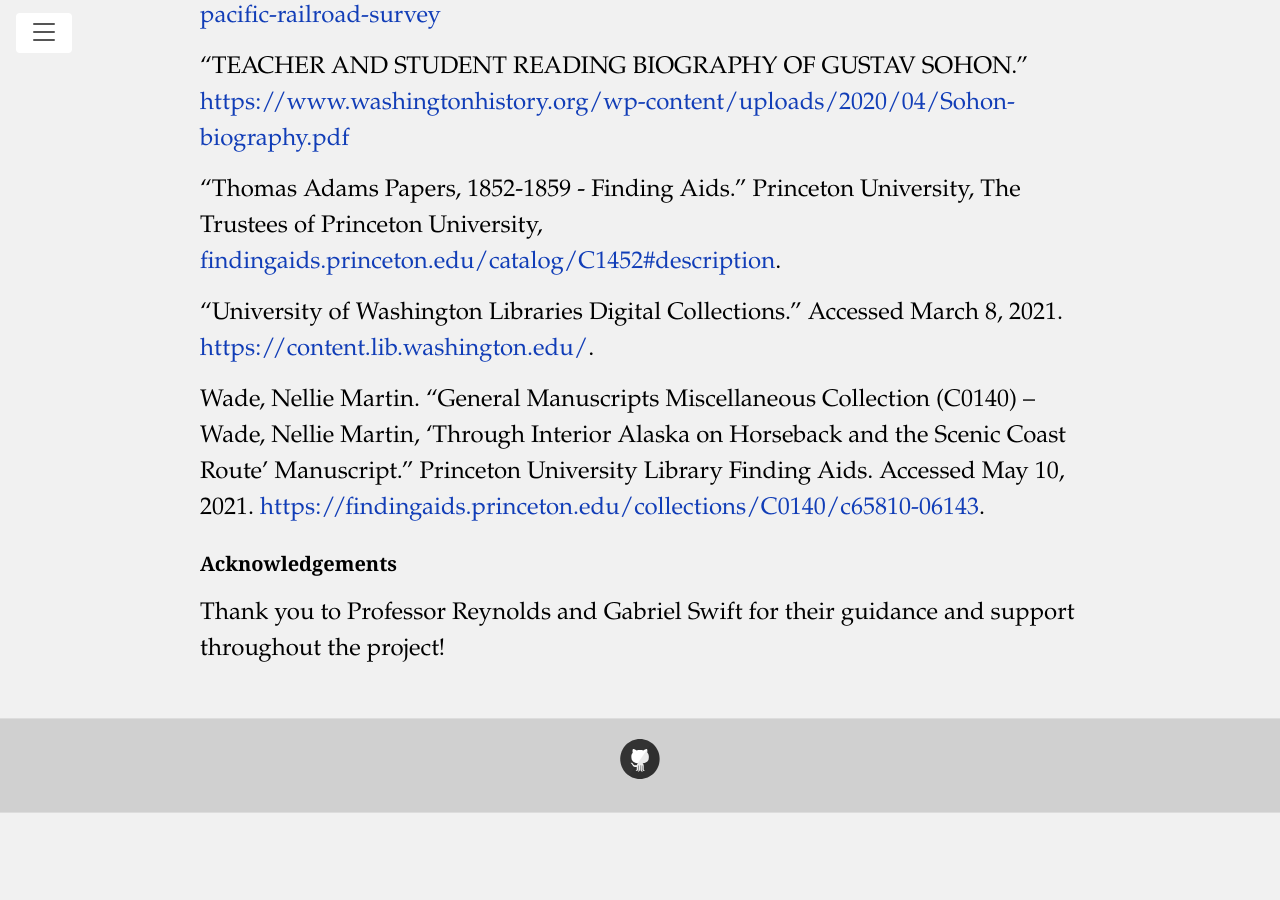
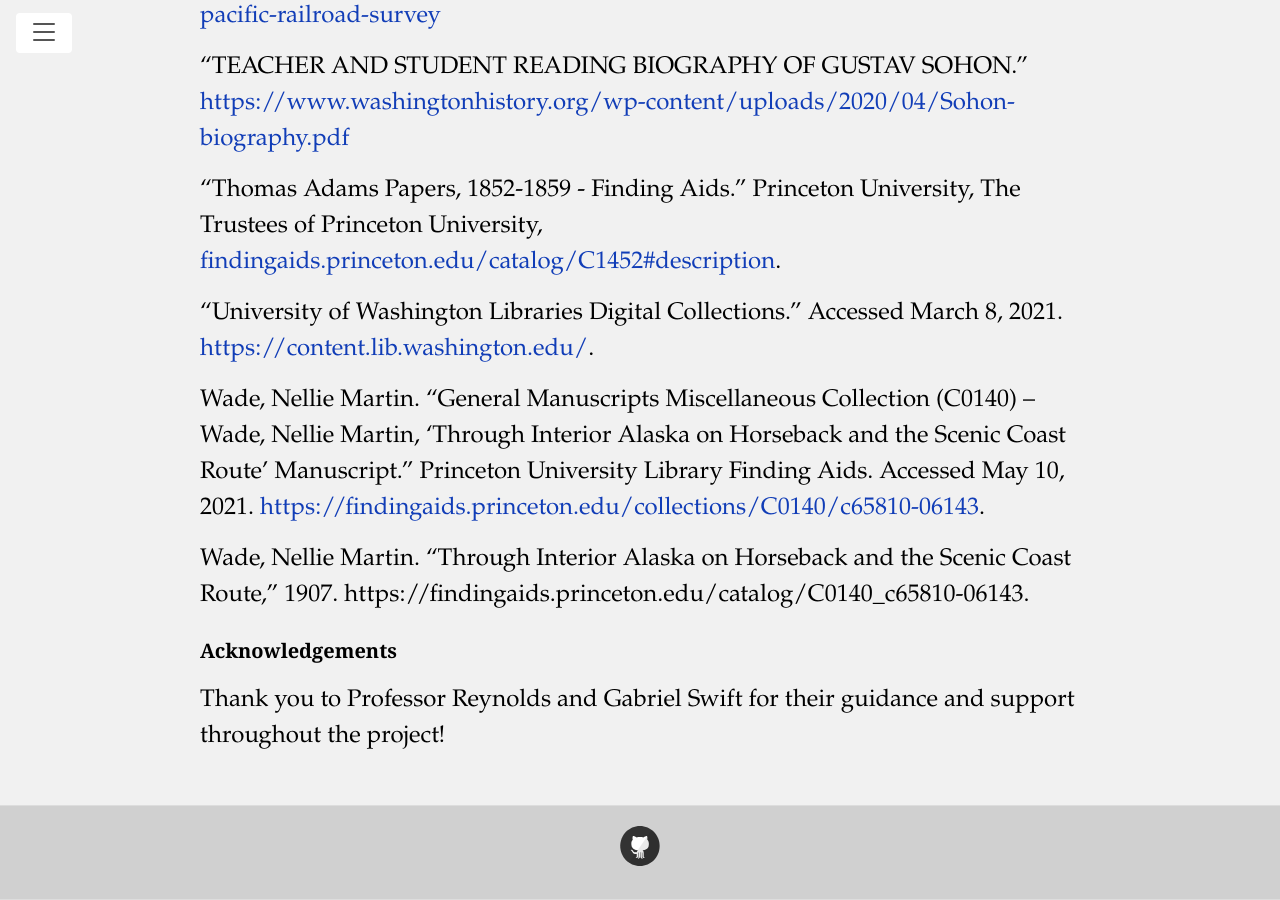
Before and after one commit to HUM-331-Princeton/manifest-destiny, a Jekyll site: the page built from references.md, in a window 1280 px wide and 900 px high, scrolled down 2593 px. Built offline with Jekyll 4.4.1, drawn with Linux system fonts in a browser that asks for light colours; before the commit the page ends 3406 px from its top, so only the background shows below that.

Commit message:
Update references.md

```diff
--- a/references.md
+++ b/references.md
@@ -51,6 +51,8 @@
 
 Wade, Nellie Martin. “General Manuscripts Miscellaneous Collection (C0140) -- Wade, Nellie Martin, ‘Through Interior Alaska on Horseback and the Scenic Coast Route’ Manuscript.” Princeton University Library Finding Aids. Accessed May 10, 2021. [https://findingaids.princeton.edu/collections/C0140/c65810-06143](https://findingaids.princeton.edu/collections/C0140/c65810-06143).
 
+Wade, Nellie Martin. “Through Interior Alaska on Horseback and the Scenic Coast Route,” 1907. https://findingaids.princeton.edu/catalog/C0140_c65810-06143.
+
 
 ### Acknowledgements
 
```
